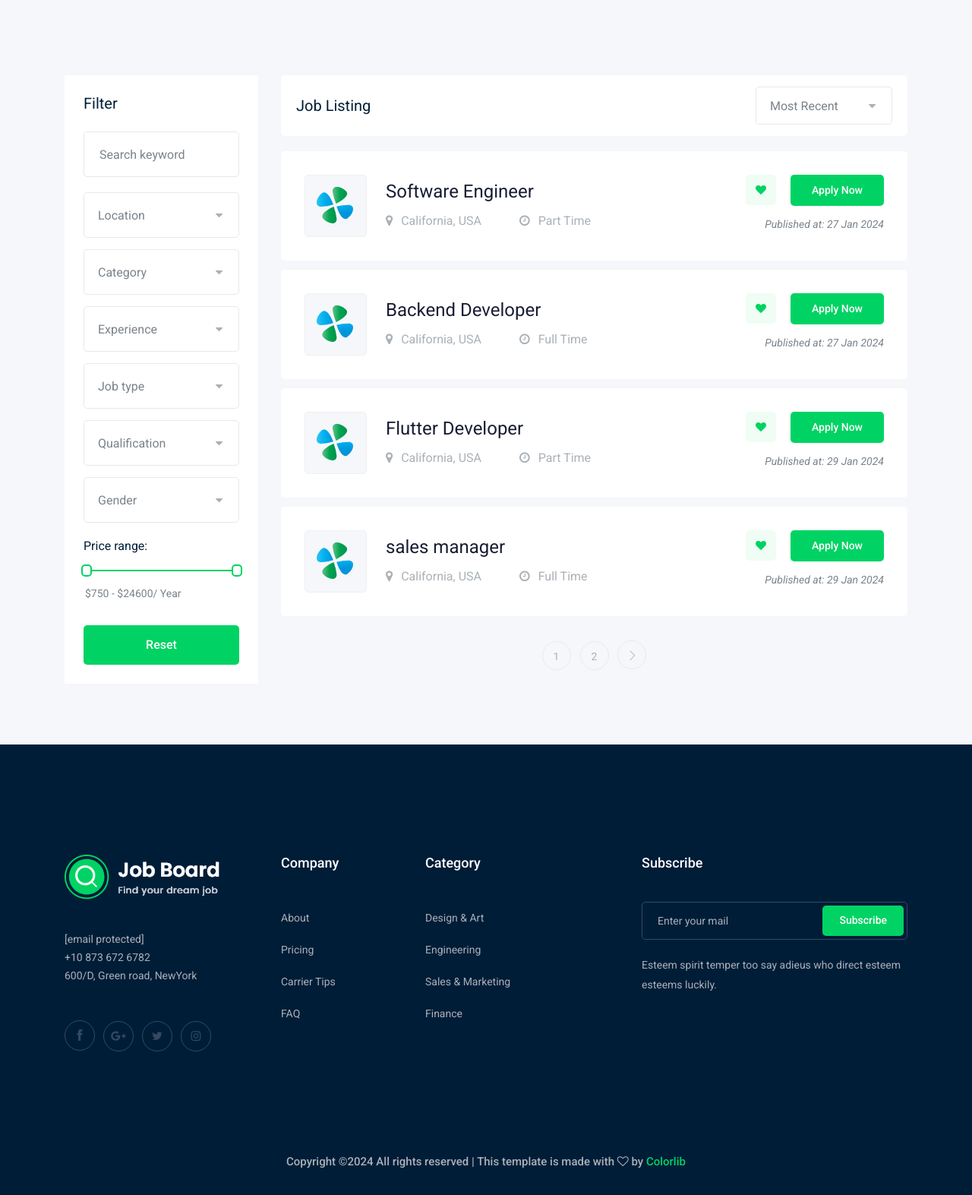
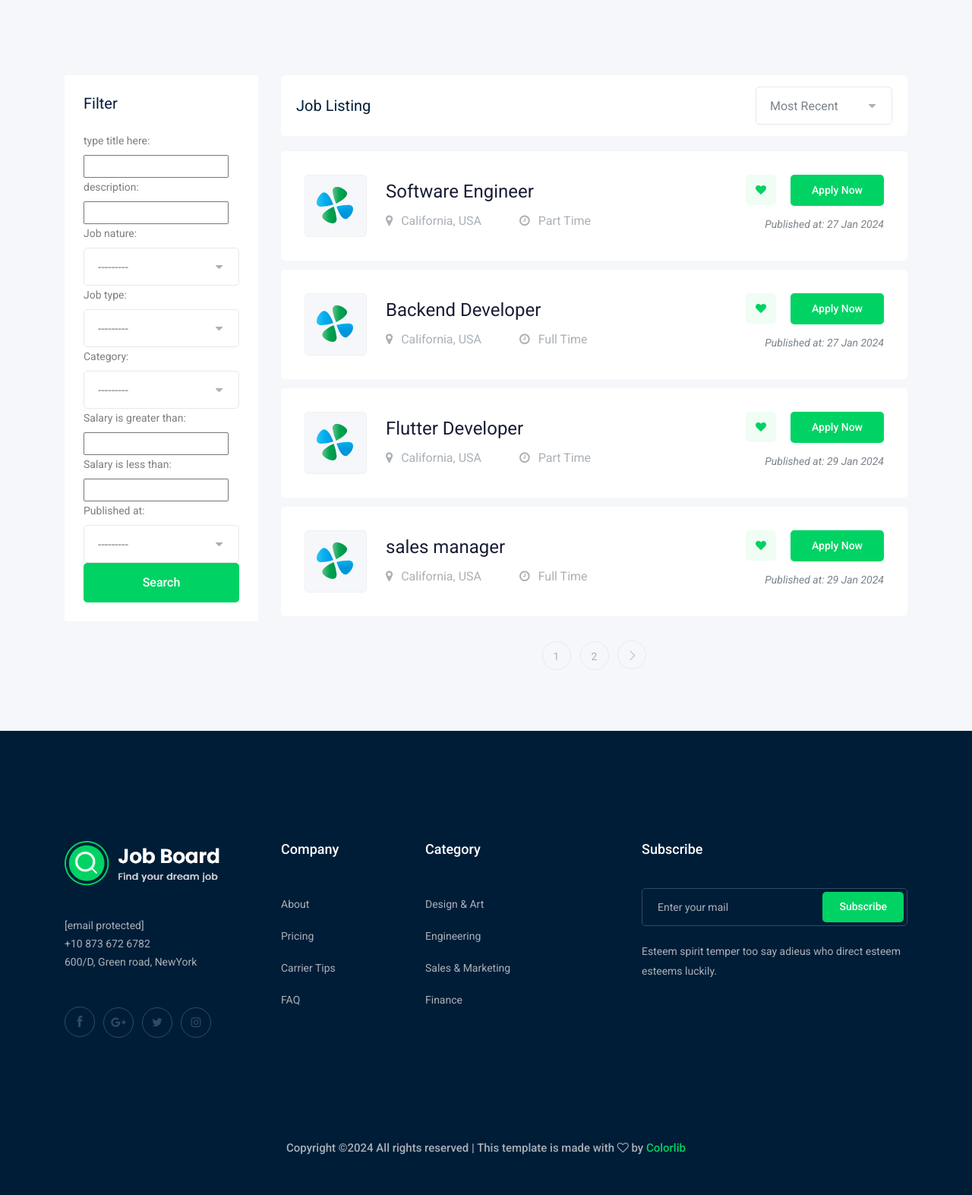
Before and after one commit to nerminaymann/Django-Job-Board, a Django app: page /jobs/ in a window 1280 px wide. Shown: the part 352-1925 px from the top of the page at 76% size. After the commit the page ends 1872 px from the top, so only its background shows below. Run offline with Django 5.2, Linux system fonts and the light colour scheme; a user stored in the database is signed in; data comes from the database, SQL or seed files in the repository; both versions use the stored data as it was after the commit; some libraries are stand-ins or nearby versions.

Commit message:
add filters in jobs

```diff
--- a/JobBoard_Project/settings.py
+++ b/JobBoard_Project/settings.py
@@ -43,6 +43,7 @@ INSTALLED_APPS = [
     'contact.apps.ContactConfig',
     'home.apps.HomeConfig',
     'bootstrap4',
+    'django_filters',
 
 ]
 
--- a/accounts/views.py
+++ b/accounts/views.py
@@ -56,11 +56,13 @@ def index(request):
     return render(request,'base.html',{'profile': profile})
 
 # ---------------------------PROFILE PAGE--------------------------
+@login_required(login_url='login')
 def Get_Profile(request):
     #to return the current user who's log in the website
     profile = Profile.objects.get(user=request.user)
     return render(request,'accounts/profile.html',{'profile': profile})
 
+@login_required(login_url='login')
 def Update_Profile(request):
     profile = Profile.objects.get(user=request.user)
     # user_profile = Profile.objects.get(user=request.user)
--- a/contact/views.py
+++ b/contact/views.py
@@ -1,6 +1,8 @@
+from django.contrib.auth.decorators import login_required
 from django.shortcuts import render
 
 # Create your views here.
 
+@login_required(login_url='login')
 def Send_Message(request):
     pass
--- a/home/views.py
+++ b/home/views.py
@@ -1,6 +1,9 @@
+from django.contrib.auth.decorators import login_required
 from django.shortcuts import render
 from django.http import HttpResponse
 # Create your views here.
 
+
+@login_required(login_url='login')
 def index(request):
     return HttpResponse("<h1>Welcome to the home page<h1>")
--- /dev/null
+++ b/job/filters.py
@@ -0,0 +1,13 @@
+import django_filters
+from .models import Job
+
+class JobFilter(django_filters.FilterSet):
+    title= django_filters.CharFilter(lookup_expr='icontains', label='type title here')
+    salary__gt = django_filters.NumberFilter(field_name='salary', lookup_expr='gt')
+    salary__lt = django_filters.NumberFilter(field_name='salary', lookup_expr='lt')
+    published_at = django_filters.DateRangeFilter()
+    desc= django_filters.CharFilter(lookup_expr='icontains', label='description')
+
+    class Meta:
+        model = Job
+        fields = ['title', 'desc','job_nature','job_type','category']
--- a/job/templates/Job/job_detail.html
+++ b/job/templates/Job/job_detail.html
@@ -105,6 +105,8 @@
     <li>Location: <span>California, USA</span></li>
     <li>Job Type: <span>{{ job.job_type}}</span></li>
     <li>Job Nature: <span>{{ job.job_nature}}</span></li>
+    <li>category: <span>{{ job.category}}</span></li>
+
 
     </ul>
     </div>
--- a/job/templates/Job/job_list.html
+++ b/job/templates/Job/job_list.html
@@ -20,81 +20,88 @@
 
         <div class="job_filter white-bg">
         <div class="form_inner white-bg">
+
+
+{#        filter    #}
         <h3>Filter</h3>
-        <form action="#">
-        <div class="row">
-        <div class="col-lg-12">
-        <div class="single_field">
-        <input type="text" placeholder="Search keyword">
-        </div>
-        </div>
-        <div class="col-lg-12">
-        <div class="single_field">
-        <select class="wide">
-        <option data-display="Location">Location</option>
-        <option value="1">Rangpur</option>
-        <option value="2">Dhaka </option>
-        </select>
-        </div>
-        </div>
-        <div class="col-lg-12">
-        <div class="single_field">
-        <select class="wide">
-        <option data-display="Category">Category</option>
-        <option value="1">Category 1</option>
-        <option value="2">Category 2 </option>
-        </select>
-        </div>
-        </div>
-        <div class="col-lg-12">
-        <div class="single_field">
-        <select class="wide">
-        <option data-display="Experience">Experience</option>
-        <option value="1">Experience 1</option>
-        <option value="2">Experience 2 </option>
-        </select>
-        </div>
-        </div>
-        <div class="col-lg-12">
-        <div class="single_field">
-        <select class="wide">
-        <option data-display="Job type">Job type</option>
-        <option value="1">full time 1</option>
-        <option value="2">part time 2 </option>
-        </select>
-        </div>
-        </div>
-        <div class="col-lg-12">
-        <div class="single_field">
-        <select class="wide">
-        <option data-display="Qualification">Qualification</option>
-        <option value="1">Qualification 1</option>
-        <option value="2">Qualification 2</option>
-        </select>
-        </div>
-        </div>
-        <div class="col-lg-12">
-        <div class="single_field">
-        <select class="wide">
-        <option data-display="Gender">Gender</option>
-        <option value="1">male</option>
-        <option value="2">female</option>
-        </select>
-        </div>
-        </div>
-        </div>
+        <form method="GET">
+            {{ myfilter.form }}
+            <input type="submit" value="search" class="boxed-btn3 w-100 mt-2">
+
+{#        <div class="row">#}
+{#        <div class="col-lg-12">#}
+{#        <div class="single_field">#}
+{#        <input type="text" placeholder="Search keyword">#}
+{#        </div>#}
+{#        </div>#}
+{#        <div class="col-lg-12">#}
+{#        <div class="single_field">#}
+{#        <select class="wide">#}
+{#        <option data-display="Location">Location</option>#}
+{#        <option value="1">Rangpur</option>#}
+{#        <option value="2">Dhaka </option>#}
+{#        </select>#}
+{#        </div>#}
+{#        </div>#}
+{#        <div class="col-lg-12">#}
+{#        <div class="single_field">#}
+{#        <select class="wide">#}
+{#        <option data-display="Category">Category</option>#}
+{#        {% for category in categories %}#}
+{#        <option value="1" href="{% url 'filter_Job_List' category %}">{{ category }}</option>#}
+{#        {% endfor %}#}
+{#        </select>#}
+{#        </div>#}
+{#        </div>#}
+{#        <div class="col-lg-12">#}
+{#        <div class="single_field">#}
+{#        <select class="wide">#}
+{#        <option data-display="Experience">Experience</option>#}
+{#        <option value="1">Experience 1</option>#}
+{#        </select>#}
+{#        </div>#}
+{#        </div>#}
+{#        <div class="col-lg-12">#}
+{#        <div class="single_field">#}
+{#        <select class="wide">#}
+{#        <option data-display="Job type">Job type</option>#}
+{#        <option value="1">full time </option>#}
+{#        <option value="2">part time </option>#}
+{#        <option value="3">Hybrid </option>#}
+{#        </select>#}
+{#        </div>#}
+{#        </div>#}
+{#        <div class="col-lg-12">#}
+{#        <div class="single_field">#}
+{#        <select class="wide">#}
+{#        <option data-display="Qualification">Qualification</option>#}
+{#        <option value="1">Qualification 1</option>#}
+{#        <option value="2">Qualification 2</option>#}
+{#        </select>#}
+{#        </div>#}
+{#        </div>#}
+{#        <div class="col-lg-12">#}
+{#        <div class="single_field">#}
+{#        <select class="wide">#}
+{#        <option data-display="Gender">Gender</option>#}
+{#        <option value="1">male</option>#}
+{#        <option value="2">female</option>#}
+{#        </select>#}
+{#        </div>#}
+{#        </div>#}
+{#        </div>#}
         </form>
         </div>
-        <div class="range_wrap">
-        <label for="amount">Price range:</label>
-        <div id="slider-range"></div>
-        <p>
-        <input type="text" id="amount" readonly style="border:0; color:#7A838B; font-size: 14px; font-weight:400;">
-        </p>
-        </div>
-        <div class="reset_btn">
-        <button class="boxed-btn3 w-100" type="submit">Reset</button>
-        </div>
+{#        <div class="range_wrap">#}
+{#        <label for="amount">Price range:</label>#}
+{#        <div id="slider-range"></div>#}
+{#        <p>#}
+{#        <input type="text" id="amount" readonly style="border:0; color:#7A838B; font-size: 14px; font-weight:400;">#}
+{#        </p>#}
+{#        </div>#}
+{#        <div class="reset_btn">#}
+{#        <button class="boxed-btn3 w-100" type="submit">Reset</button>#}
+{#        </div>#}
         </div>
         </div>
         <div class="col-lg-9">
--- a/job/urls.py
+++ b/job/urls.py
@@ -6,4 +6,5 @@ urlpatterns = [
     path('', views.Job_List,name='Job_List'),
     path('post-job/', views.Post_Job, name='post_job'),
     path('<str:slug>', views.Job_Detail,name='job_detail'),
+
 ]
--- a/job/views.py
+++ b/job/views.py
@@ -3,25 +3,48 @@ from django.shortcuts import render, redirect
 from django.core.paginator import Paginator
 from django.urls import reverse
 from accounts.models import Profile
-from .models import Job
+from .filters import JobFilter
+from .models import Job, Category
 from .forms import ApplyForm,JobForm
-
+from .filters import JobFilter
 # Create your views here.
 
 @login_required(login_url='login')
 def Job_List(request):
     jobs= Job.objects.all()
     profile= Profile.objects.get(user=request.user)
+    categories= Category.objects.all()
+
+    #Filters
+    myfilter = JobFilter(request.GET, queryset=jobs)
+    if myfilter.is_valid():
+        jobs = myfilter.qs
     #SHOW 4 JOBS PER PAGE
     paginator=Paginator(jobs,4)
     page_number=request.GET.get('page')
     page_obj=paginator.get_page(page_number)
 
     context = {
-               'jobs':page_obj,
-               'profile':profile
+        'jobs': page_obj,
+        'profile': profile,
+        'categories': categories,
+        'myfilter':myfilter,
+
                }
     return render(request,'job/job_list.html',context)
+
+# @login_required(login_url='login')
+# def Filter_Jobs(request,category):
+#     jobs= Job.objects.filter(category__id=category)
+#     profile= Profile.objects.get(user=request.user)
+#     paginator = Paginator(jobs, 4)
+#     page_number = request.GET.get('page')
+#     page_obj = paginator.get_page(page_number)
+#     context = {
+#         'jobs': page_obj,
+#         'profile': profile,
+#     }
+#     return render(request, 'job/job_list.html', context)
 
 # def Job_Detail(request,id):
 #     job = Job.objects.filter(id=id).first()
```
Also changed, not shown: db.sqlite3, media/job_images/Django_Developer.jpg (added), media/job_images/Flutter_Developer_OwZ4WnP.jpg (added), media/job_images/UX_designer.jpg (added), media/job_images/sales_manager.jpg (added).
